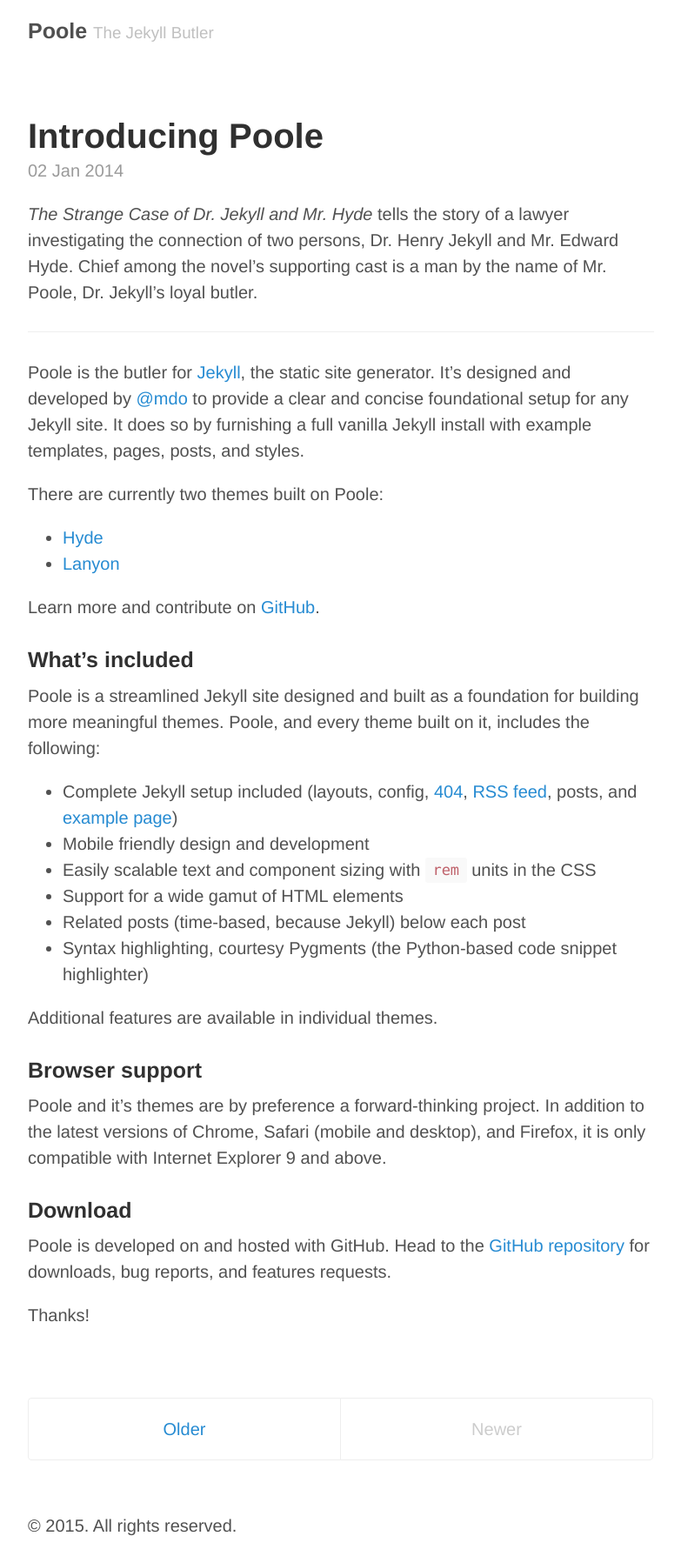
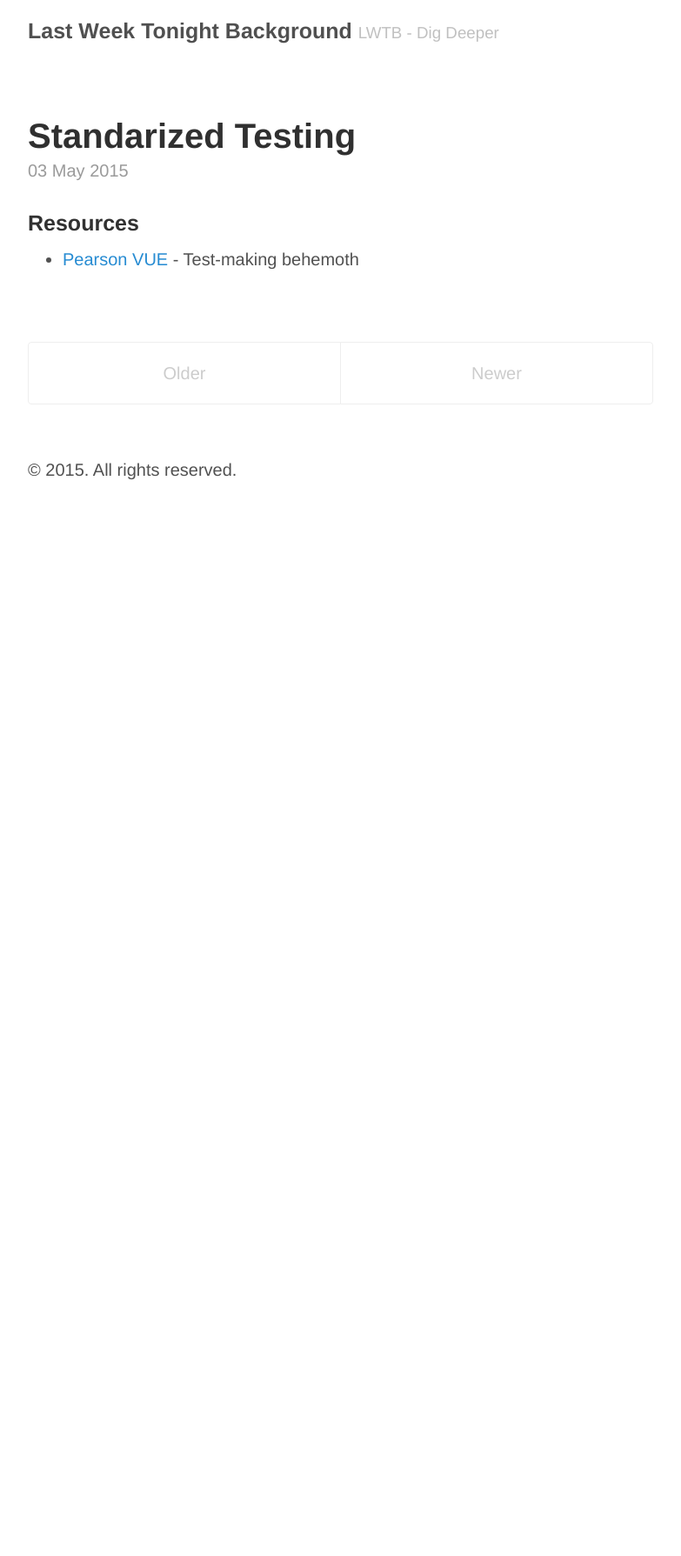
Before and after one commit to ethankale/last-week-tonight-background, a Jekyll site: the page built from index.html, in a window 1280 px wide. Shown: the whole page at 87% size, without its empty margins (248-1031 px from the left). Built offline with Jekyll 4.4.1, drawn with Linux system fonts in a browser that asks for light colours; the list of posts is cut into pages by our own code; after the commit the page ends 900 px from its top, so only the background shows below that.

Commit message:
Updating site to remove Poole-specific config, add some content.

```diff
--- a/_config.yml
+++ b/_config.yml
@@ -5,17 +5,17 @@
 permalink:        pretty
 
 # Setup
-title:            Poole
-tagline:          The Jekyll Butler
-url:              http://getpoole.com
+title:            Last Week Tonight Background
+tagline:          LWTB - Dig Deeper
+url:              http://ethankale.github.io/last-week-tonight-background/
 paginate:         1
 baseurl:          http://ethankale.github.io/last-week-tonight-background/
 author:
-  name:           Mark Otto
-  url:            https://twitter.com/mdo
-  email:          markdotto@gmail.com
+  name:           Nat Kale
+  url:            https://github.com/ethankale
+  email:          nathaniel.kale+lwtb@gmail.com
 
 # Custom vars
 version:          1.0.0
 github:
-  repo:           https://github.com/poole/poole
+  repo:           https://github.com/ethankale/last-week-tonight-background
--- a/_posts/2014-01-02-introducing-poole.md
+++ /dev/null
@@ -1,40 +0,0 @@
----
-layout: post
-title: Introducing Poole
----
-
-*The Strange Case of Dr. Jekyll and Mr. Hyde* tells the story of a lawyer investigating the connection of two persons, Dr. Henry Jekyll and Mr. Edward Hyde. Chief among the novel's supporting cast is a man by the name of Mr. Poole, Dr. Jekyll's loyal butler.
-
------
-
-Poole is the butler for [Jekyll](http://jekyllrb.com), the static site generator. It's designed and developed by [@mdo](https://twitter.com/mdo) to provide a clear and concise foundational setup for any Jekyll site. It does so by furnishing a full vanilla Jekyll install with example templates, pages, posts, and styles.
-
-There are currently two themes built on Poole:
-
-* [Hyde](http://hyde.getpoole.com)
-* [Lanyon](http://lanyon.getpoole.com)
-
-Learn more and contribute on [GitHub](https://github.com/poole).
-
-### What's included
-
-Poole is a streamlined Jekyll site designed and built as a foundation for building more meaningful themes. Poole, and every theme built on it, includes the following:
-
-* Complete Jekyll setup included (layouts, config, [404](/404.html), [RSS feed](/atom.xml), posts, and [example page](/about))
-* Mobile friendly design and development
-* Easily scalable text and component sizing with `rem` units in the CSS
-* Support for a wide gamut of HTML elements
-* Related posts (time-based, because Jekyll) below each post
-* Syntax highlighting, courtesy Pygments (the Python-based code snippet highlighter)
-
-Additional features are available in individual themes.
-
-### Browser support
-
-Poole and it's themes are by preference a forward-thinking project. In addition to the latest versions of Chrome, Safari (mobile and desktop), and Firefox, it is only compatible with Internet Explorer 9 and above.
-
-### Download
-
-Poole is developed on and hosted with GitHub. Head to the <a href="https://github.com/poole/poole">GitHub repository</a> for downloads, bug reports, and features requests.
-
-Thanks!
--- /dev/null
+++ b/_posts/2015-05-03-standardized-testing.md
@@ -0,0 +1,7 @@
+---
+layout: post
+title: Standarized Testing
+---
+
+### Resources
+* [Pearson VUE](http://home.pearsonvue.com/Home.aspx) - Test-making behemoth
--- a/about.md
+++ b/about.md
@@ -4,27 +4,6 @@
 ---
 
 <p class="message">
-  Hey there! This page is included as an example. Feel free to customize it for your own use upon downloading. Carry on!
+  Built with [Poole](https://github.com/poole/poole).  Fun/interesting follow up stuff to
+  [Last Week Tonight](http://www.hbo.com/last-week-tonight-with-john-oliver#/)
 </p>
-
-In the novel, *The Strange Case of Dr. Jekyll and Mr. Hyde*, Mr. Poole is Dr. Jekyll's virtuous and loyal butler. Similarly, Poole is an upstanding and effective butler that helps you build Jekyll themes. It's made by [@mdo](https://twitter.com/mdo).
-
-There are currently two themes built on Poole:
-
-* [Hyde](http://hyde.getpoole.com)
-* [Lanyon](http://lanyon.getpoole.com)
-
-Learn more and contribute on [GitHub](https://github.com/poole).
-
-## Setup
-
-Some fun facts about the setup of this project include:
-
-* Built for [Jekyll](http://jekyllrb.com)
-* Developed on GitHub and hosted for free on [GitHub Pages](https://pages.github.com)
-* Coded with [Sublime Text 2](http://sublimetext.com), an amazing code editor
-* Designed and developed while listening to music like [Blood Bros Trilogy](https://soundcloud.com/maddecent/sets/blood-bros-series)
-
-Have questions or suggestions? Feel free to [open an issue on GitHub](https://github.com/poole/issues/new) or [ask me on Twitter](https://twitter.com/mdo).
-
-Thanks for reading!
```
Also changed, not shown: _posts/2013-12-31-whats-jekyll.md (deleted, +0 -10 lines), _posts/2014-01-01-example-content.md (deleted, +0 -138 lines), README.md.
